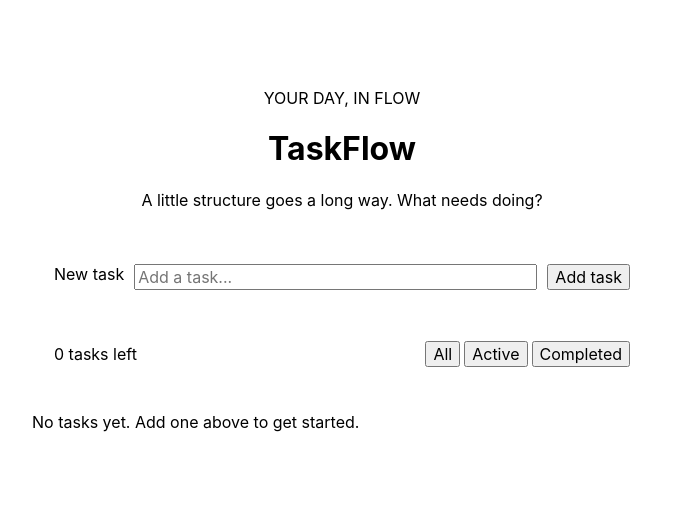
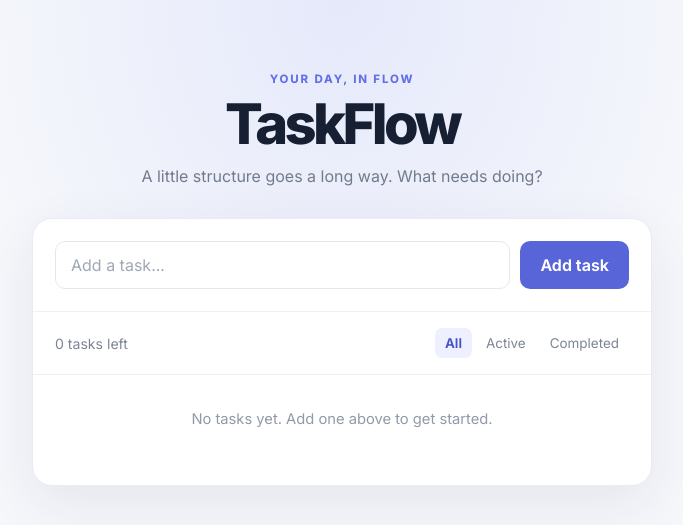
Before and after one commit to ali-ahmed-dev/taskflow, a plain HTML site: page index.html in a window 1280 px wide. Shown: the whole page, without its empty margins (298-981 px from the left). Drawn offline with Linux system fonts and the light colour scheme.

Commit message:
style: Refine TaskFlow visual design

```diff
--- a/style.css
+++ b/style.css
@@ -1,8 +1,15 @@
 
-/* Base */
+/* ========================================
+   Base & Typography
+======================================== */
+
+@import url('https://fonts.googleapis.com/css2?family=Inter:wght@100..900&display=swap');
+
 :root {
-    font-family: Inter, ui-sans-serif, system-ui, -apple-system,
-        BlinkMacSystemFont, "Segoe UI", sans-serif;
+    color-scheme: light;
+    font-family: 'Inter', ui-sans-serif, system-ui, -apple-system, BlinkMacSystemFont, "Segoe UI", sans-serif;
+    color: #172033;
+    background: #f5f7fb;
     font-synthesis: none;
     text-rendering: optimizeLegibility;
 }
@@ -16,6 +23,13 @@ body {
     min-height: 100vh;
     margin: 0;
     padding: 72px 20px;
+    background:
+        radial-gradient(
+            ellipse at 50% 0,
+            rgba(91, 109, 245, 0.1),
+            transparent 42%
+        ),
+        #f5f7fb;
 }
 
 button,
@@ -23,7 +37,10 @@ input {
     font: inherit;
 }
 
-/* Main Layout */
+/* ========================================
+   App Layout
+======================================== */
+
 .app {
     width: min(100%, 620px);
     margin: 0 auto;
@@ -34,21 +51,94 @@ input {
     text-align: center;
 }
 
-/* Task Panel */
+/* ========================================
+   Header
+======================================== */
+
+.eyebrow {
+    margin: 0 0 10px;
+    color: #606fe5;
+    font-size: 0.72rem;
+    font-weight: 750;
+    letter-spacing: 0.16em;
+}
+
+h1 {
+    margin: 0;
+    font-size: clamp(2.5rem, 8vw, 3.5rem);
+    font-weight: 800;
+    letter-spacing: -0.065em;
+    line-height: 1;
+}
+
+.description {
+    margin: 14px 0 0;
+    color: #727b8d;
+    font-size: 1rem;
+}
+
+/* ========================================
+   Task Panel
+======================================== */
+
 .task-panel {
     overflow: hidden;
+    border: 1px solid #e8ebf2;
+    border-radius: 20px;
+    background: #fff;
+    box-shadow: 0 18px 55px rgba(32, 43, 74, 0.08);
 }
+
+/* ========================================
+   Task Form
+======================================== */
 
 .task-form {
     display: flex;
     gap: 10px;
     padding: 22px;
+    border-bottom: 1px solid #edf0f5;
 }
 
 .task-form input[type="text"] {
     flex: 1;
     min-width: 0;
+    padding: 13px 15px;
+    border: 1px solid #e3e7ef;
+    border-radius: 10px;
+    outline: none;
+    color: #172033;
+    transition: border-color 150ms ease, box-shadow 150ms ease;
 }
+
+.task-form input[type="text"]::placeholder {
+    color: #a0a7b5;
+}
+
+.task-form input[type="text"]:focus {
+    border-color: #6875e8;
+    box-shadow: 0 0 0 3px rgba(104, 117, 232, 0.14);
+}
+
+.add-button {
+    padding: 0 20px;
+    border: 0;
+    border-radius: 10px;
+    background: #5865d9;
+    color: #fff;
+    font-weight: 650;
+    cursor: pointer;
+    transition: background 150ms ease, transform 150ms ease;
+}
+
+.add-button:hover {
+    transform: translateY(-1px);
+    background: #4653c6;
+}
+
+/* ========================================
+   Toolbar & Filters
+======================================== */
 
 .task-toolbar {
     display: flex;
@@ -56,6 +146,13 @@ input {
     justify-content: space-between;
     gap: 16px;
     padding: 16px 22px;
+    border-bottom: 1px solid #edf0f5;
+}
+
+.task-count {
+    margin: 0;
+    color: #7d8595;
+    font-size: 0.88rem;
 }
 
 .filters {
@@ -63,7 +160,30 @@ input {
     gap: 4px;
 }
 
-/* Task List */
+.filter-button {
+    padding: 7px 10px;
+    border: 0;
+    border-radius: 7px;
+    background: transparent;
+    color: #7d8595;
+    font-size: 0.84rem;
+    cursor: pointer;
+}
+
+.filter-button:hover {
+    color: #4653c6;
+}
+
+.filter-button.is-active {
+    background: #eef0ff;
+    color: #4653c6;
+    font-weight: 650;
+}
+
+/* ========================================
+   Task List & Items
+======================================== */
+
 .task-section {
     min-height: 110px;
 }
@@ -74,6 +194,9 @@ input {
     list-style: none;
 }
 
+.task-item {
+    border-bottom: 1px solid #edf0f5;
+}
 
 .task-label {
     display: flex;
@@ -87,13 +210,62 @@ input {
     width: 18px;
     height: 18px;
     margin: 0;
+    accent-color: #5865d9;
+    cursor: pointer;
 }
 
 .task-text {
     overflow-wrap: anywhere;
+    color: #343d50;
+    font-size: 0.96rem;
 }
 
-/* Responsive Layout */
+.task-label input:checked + .task-text {
+    color: #9aa1ae;
+    text-decoration: line-through;
+}
+
+/* ========================================
+   Empty State
+======================================== */
+
+.empty-message {
+    margin: 0;
+    padding: 35px 20px;
+    color: #9299a8;
+    font-size: 0.92rem;
+    text-align: center;
+}
+
+.empty-message[hidden] {
+    display: none;
+}
+
+/* ========================================
+   Accessibility & Focus
+======================================== */
+
+.add-button:focus-visible,
+.filter-button:focus-visible,
+.task-label input:focus-visible {
+    outline: 3px solid rgba(88, 101, 217, 0.35);
+    outline-offset: 3px;
+}
+
+.sr-only {
+    position: absolute;
+    width: 1px;
+    height: 1px;
+    overflow: hidden;
+    clip: rect(0, 0, 0, 0);
+    white-space: nowrap;
+    clip-path: inset(50%);
+}
+
+/* ========================================
+   Responsive Adjustments
+======================================== */
+
 @media (max-width: 480px) {
     body {
         padding: 48px 14px;
@@ -101,6 +273,10 @@ input {
 
     .task-form {
         padding: 16px;
+    }
+
+    .add-button {
+        padding: 0 14px;
     }
 
     .task-toolbar {
```
